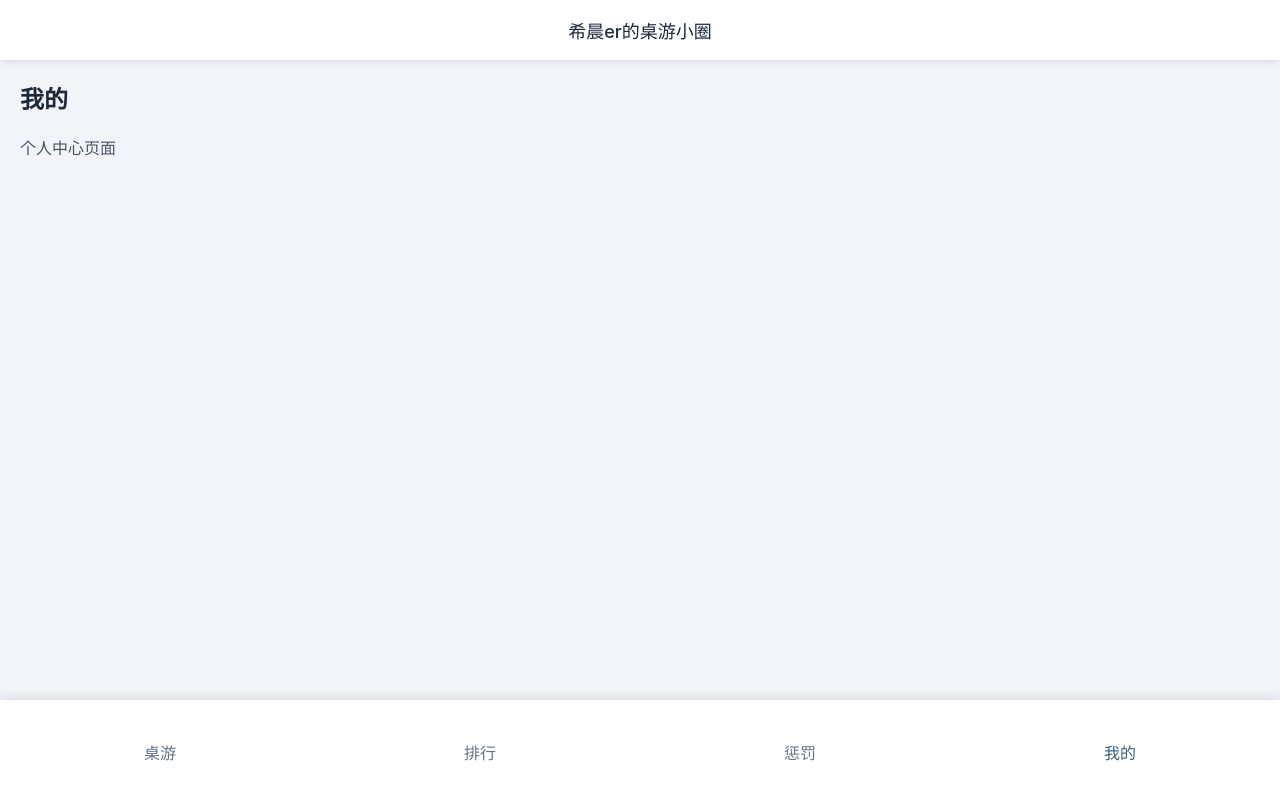
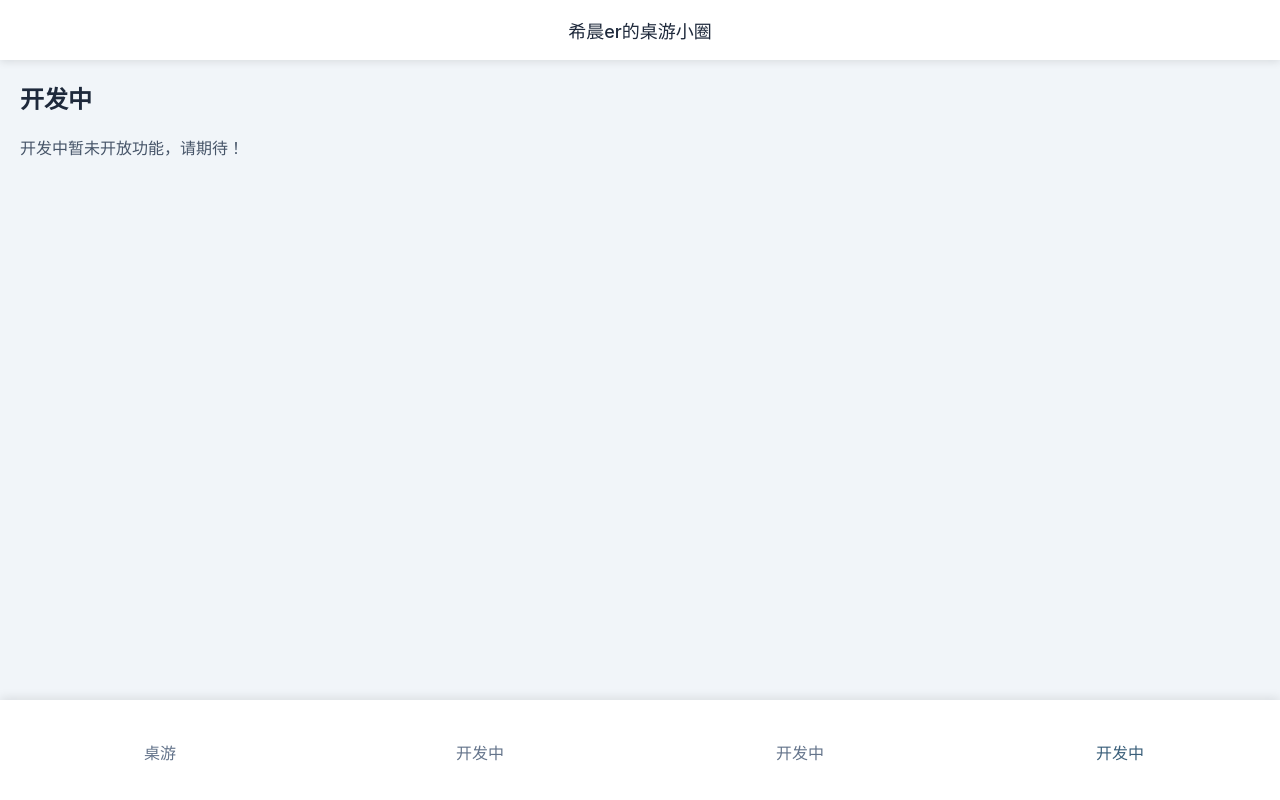
Before and after one commit to XiChen1234/BoardParty-Frontend, a Vue app: page /profile in a window 1280 px wide. Built offline with nearby package versions, Linux system fonts and the light colour scheme; a small style sheet from the web is missing.

Commit message:
feat: add developing
增加开发中标记

```diff
--- a/src/stores/tab.ts
+++ b/src/stores/tab.ts
@@ -8,14 +8,14 @@ const useTabStore = defineStore('tab', {
     // Tab 配置
     tabs: [
       { name: 'list', label: '桌游', icon: 'icon-list' },
-      { name: 'rank', label: '排行', icon: 'icon-rank' },
-      { name: 'punishment', label: '惩罚', icon: 'icon-punishment' },
-      { name: 'profile', label: '我的', icon: 'icon-profile' }
-    ]
+      { name: 'rank', label: '开发中', icon: 'icon-rank' }, // 开发中
+      { name: 'punishment', label: '开发中', icon: 'icon-punishment' }, // 开发中
+      { name: 'profile', label: '开发中', icon: 'icon-profile' }, // 开发中
+    ],
   }),
   getters: {
     // 获取当前选中的 Tab
-    activeTab: (state) => state.tabs[state.activeTabIndex]
+    activeTab: (state) => state.tabs[state.activeTabIndex],
   },
   actions: {
     // 设置选中的 Tab 索引
@@ -26,7 +26,7 @@ const useTabStore = defineStore('tab', {
     },
     // 根据 Tab 名称设置选中状态
     setActiveTabByName(name: string) {
-      const index = this.tabs.findIndex(tab => tab.name === name)
+      const index = this.tabs.findIndex((tab) => tab.name === name)
       if (index !== -1) {
         this.setActiveTabIndex(index)
       }
@@ -37,8 +37,8 @@ const useTabStore = defineStore('tab', {
       if (savedIndex) {
         this.activeTabIndex = parseInt(savedIndex)
       }
-    }
-  }
+    },
+  },
 })
 
 export default useTabStore
--- a/src/views/ProfileView.vue
+++ b/src/views/ProfileView.vue
@@ -3,8 +3,8 @@
 
 <template>
   <div class="profile">
-    <h1>我的</h1>
-    <p>个人中心页面</p>
+    <h1>开发中</h1>
+    <p>开发中暂未开放功能，请期待！</p>
   </div>
 </template>
 
--- a/src/views/PunishmentView.vue
+++ b/src/views/PunishmentView.vue
@@ -4,8 +4,8 @@
 
 <template>
   <div class="discover">
-    <h1>发现</h1>
-    <p>这里发现新桌游</p>
+    <h1>开发中</h1>
+    <p>开发中暂未开放功能，请期待！</p>
   </div>
 </template>
 
--- a/src/views/RankView.vue
+++ b/src/views/RankView.vue
@@ -4,8 +4,8 @@
 
 <template>
   <div class="rank">
-    <h1>排行榜</h1>
-    <p>这里展示桌游排名</p>
+    <h1>开发中</h1>
+    <p>开发中暂未开放功能，请期待！</p>
   </div>
 </template>
 
```
